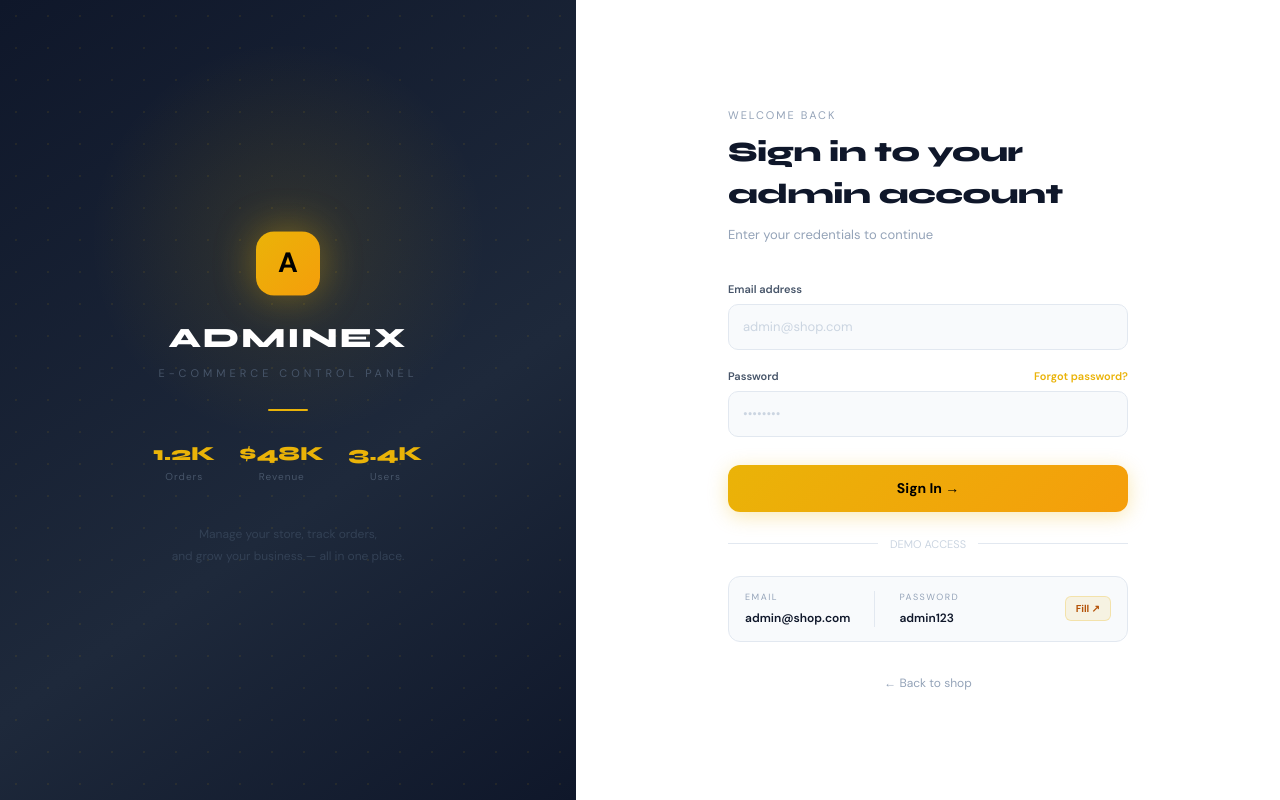
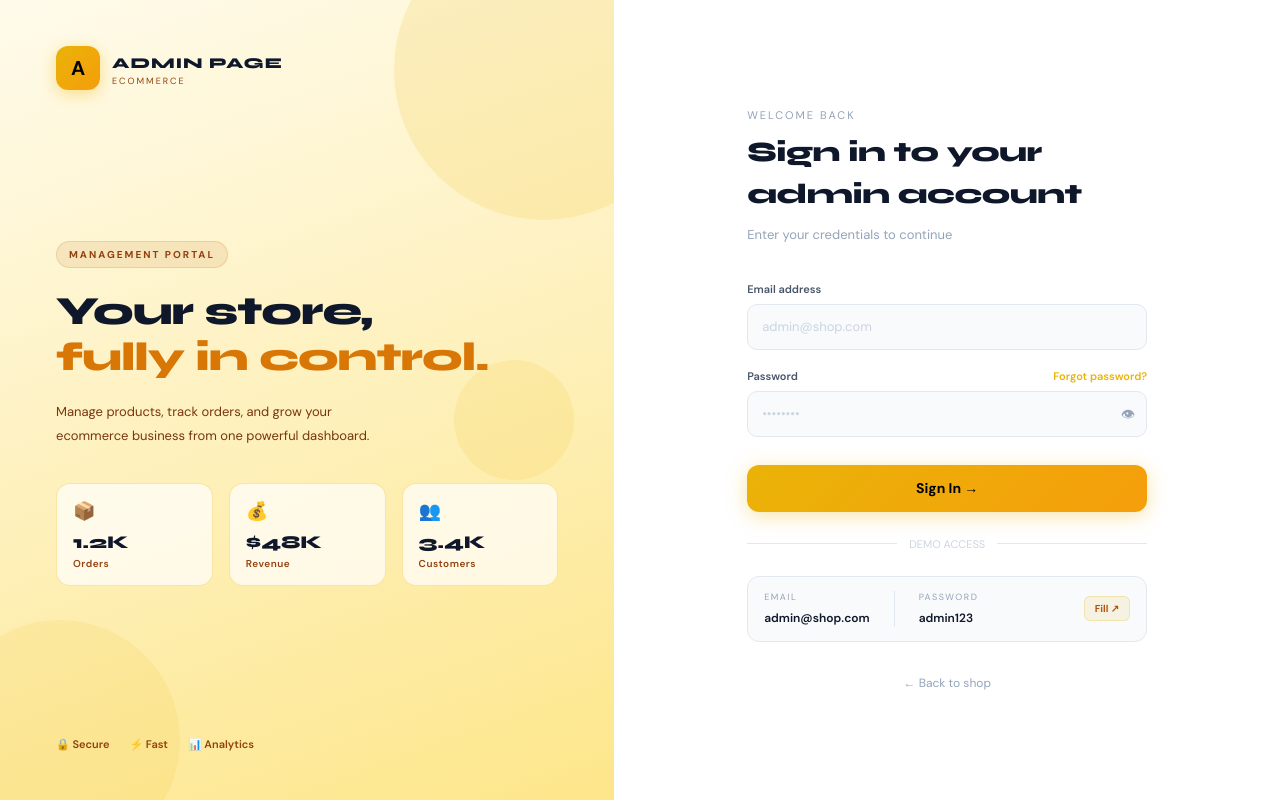
Before and after one commit to Rouki1210/EcommerceFE, a React (Vite) app: page /admin/login in a window 1280 px wide. Built offline with nearby package versions, Linux system fonts and the light colour scheme.

Commit message:
update login admin page

```diff
--- a/src/components/admin/Sidebar.jsx
+++ b/src/components/admin/Sidebar.jsx
@@ -1,13 +1,20 @@
 import { useNavigate, useLocation } from "react-router-dom";
 import { DiCssTricks } from "react-icons/di";
+import { HiStop } from "react-icons/hi";
+import { TbNoDerivatives } from "react-icons/tb";
+import { FaUserShield } from "react-icons/fa6";
+import { IoMdAnalytics } from "react-icons/io";
+import { IoMdSettings } from "react-icons/io";
+
+
 
 const navItems = [
     { label: "Dashboard", icon: <DiCssTricks />, path: "/admin/dashboard" },
-    { label: "Products",  icon: "◈", path: "/admin/products" },
-    { label: "Orders",    icon: "◎", path: "/admin/orders", badge: 5 },
-    { label: "Users",     icon: "◉", path: "/admin/users" },
-    { label: "Analytics", icon: "◇", path: "/admin/analytics" },
-    { label: "Settings",  icon: "⚙", path: "/admin/settings" },
+    { label: "Products",  icon: <HiStop />, path: "/admin/products" },
+    { label: "Orders",    icon: <TbNoDerivatives />, path: "/admin/orders", badge: 5 },
+    { label: "Users",     icon: <FaUserShield />, path: "/admin/users" },
+    { label: "Analytics", icon: <IoMdAnalytics />, path: "/admin/analytics" },
+    { label: "Settings",  icon: <IoMdSettings />, path: "/admin/settings" },
 ];
 
 export default function Sidebar() {
@@ -36,10 +43,10 @@ export default function Sidebar() {
                         animation: "float 3s ease-in-out infinite",
                     }}>A</div>
                     <div>
-                        <div style={{ fontFamily: "Syne, sans-serif", color: "#fff", fontSize: 16, fontWeight: 800, letterSpacing: 1 }}>
-                            ADMINEX
+                        <div style={{ fontFamily: "Syne, sans-serif", color: "#fff", fontSize: 13, fontWeight: 800, letterSpacing: 0.5 }}>
+                            ADMIN PAGE
                         </div>
-                        <div style={{ color: "#475569", fontSize: 10, letterSpacing: 2 }}>CONTROL PANEL</div>
+                        <div style={{ color: "#475569", fontSize: 9, letterSpacing: 1.5 }}>ECOMMERCE</div>
                     </div>
                 </div>
             </div>
@@ -69,15 +76,15 @@ export default function Sidebar() {
                             }} />
                         )}
                         <span style={{ fontSize: 14, color: activeNav === item.label ? "#eab308" : "#475569" }}>
-              {item.icon}
-            </span>
+                            {item.icon}
+                        </span>
                         <span style={{
                             fontSize: 13, fontWeight: activeNav === item.label ? 600 : 400,
                             color: activeNav === item.label ? "#eab308" : "#64748b",
                             letterSpacing: 0.3,
                         }}>
-              {item.label}
-            </span>
+                            {item.label}
+                        </span>
                         {item.badge && (
                             <span style={{
                                 marginLeft: "auto", background: "rgba(234,179,8,0.2)", color: "#eab308",
@@ -102,7 +109,6 @@ export default function Sidebar() {
                         <div style={{ color: "#e2e8f0", fontSize: 12, fontWeight: 600 }}>Admin User</div>
                         <div style={{ color: "#475569", fontSize: 10 }}>admin@shop.com</div>
                     </div>
-                    {/* Logout */}
                     <button
                         onClick={() => {
                             localStorage.removeItem("adminAuth");
--- a/src/pages/admin/AdminLogin.jsx
+++ b/src/pages/admin/AdminLogin.jsx
@@ -36,7 +36,6 @@ export default function AdminLogin() {
         <div style={{
             minHeight: "100vh", display: "flex",
             fontFamily: "'DM Sans', 'Segoe UI', sans-serif",
-            background: "#f1f5f9",
         }}>
             <style>{`
                 @import url('https://fonts.googleapis.com/css2?family=DM+Sans:wght@400;500;600;700&family=Syne:wght@700;800&display=swap');
@@ -46,73 +45,122 @@ export default function AdminLogin() {
                 }
                 @keyframes float {
                     0%,100% { transform: translateY(0); }
-          50%      { transform: translateY(-6px); }
+                    50%      { transform: translateY(-8px); }
                 }
-        @keyframes spin {
-          to { transform: rotate(360deg); }
+                @keyframes spin { to { transform: rotate(360deg); } }
+                @keyframes shimmer {
+                    0% { background-position: -200% center; }
+                    100% { background-position: 200% center; }
                 }
                 input::placeholder { color: #cbd5e1; }
-        .login-input:focus { border-color: #eab308 !important; background: #fff !important; box-shadow: 0 0 0 3px rgba(234,179,8,0.1) !important; }
+                .login-input:focus {
+                    border-color: #eab308 !important;
+                    background: #fff !important;
+                    box-shadow: 0 0 0 3px rgba(234,179,8,0.1) !important;
+                }
+                .stat-card:hover { transform: translateY(-2px); }
             `}</style>
 
-            {/* LEFT PANEL — Branding */}
+            {/* LEFT PANEL — Light editorial style */}
             <div style={{
-                width: "45%", background: "linear-gradient(145deg, #0f172a 0%, #1e293b 60%, #0f172a 100%)",
-                display: "flex", flexDirection: "column", justifyContent: "center", alignItems: "center",
-                padding: 48, position: "relative", overflow: "hidden",
+                width: "48%",
+                background: "linear-gradient(160deg, #fffbeb 0%, #fef3c7 40%, #fde68a 100%)",
+                display: "flex", flexDirection: "column",
+                justifyContent: "space-between",
+                padding: "48px 56px",
+                position: "relative", overflow: "hidden",
             }}>
-                {/* Grid pattern */}
+                {/* Decorative circles */}
                 <div style={{
-                    position: "absolute", inset: 0,
-                    backgroundImage: "radial-gradient(rgba(234,179,8,0.08) 1px, transparent 1px)",
-                    backgroundSize: "32px 32px",
+                    position: "absolute", top: -80, right: -80,
+                    width: 300, height: 300, borderRadius: "50%",
+                    background: "rgba(234,179,8,0.15)", pointerEvents: "none",
                 }} />
-                {/* Glow */}
                 <div style={{
-                    position: "absolute", top: "30%", left: "50%", transform: "translate(-50%,-50%)",
-                    width: 400, height: 400,
-                    background: "radial-gradient(circle, rgba(234,179,8,0.12) 0%, transparent 70%)",
+                    position: "absolute", bottom: -60, left: -60,
+                    width: 240, height: 240, borderRadius: "50%",
+                    background: "rgba(234,179,8,0.1)", pointerEvents: "none",
+                }} />
+                <div style={{
+                    position: "absolute", top: "45%", right: 40,
+                    width: 120, height: 120, borderRadius: "50%",
+                    background: "rgba(234,179,8,0.12)", pointerEvents: "none",
                 }} />
 
-                <div style={{ position: "relative", zIndex: 1, textAlign: "center", animation: "fadeSlideUp 0.6s ease both" }}>
-                    {/* Logo */}
+                {/* Top: Logo */}
+                <div style={{ position: "relative", zIndex: 1, animation: "fadeSlideUp 0.5s ease both" }}>
+                    <div style={{ display: "flex", alignItems: "center", gap: 12 }}>
                         <div style={{
-                        width: 64, height: 64, borderRadius: 18,
+                            width: 44, height: 44, borderRadius: 12,
                             background: "linear-gradient(135deg, #eab308, #f59e0b)",
                             display: "flex", alignItems: "center", justifyContent: "center",
-                        fontSize: 28, fontWeight: 900, color: "#000",
-                        boxShadow: "0 0 40px rgba(234,179,8,0.4)",
-                        margin: "0 auto 20px",
+                            fontSize: 20, fontWeight: 900, color: "#000",
+                            boxShadow: "0 4px 16px rgba(234,179,8,0.4)",
                             animation: "float 3s ease-in-out infinite",
                         }}>A</div>
-
-                    <div style={{ fontFamily: "Syne, sans-serif", color: "#fff", fontSize: 28, fontWeight: 800, letterSpacing: 2 }}>
-                        ADMINEX
+                        <div>
+                            <div style={{ fontFamily: "Syne, sans-serif", color: "#0f172a", fontSize: 15, fontWeight: 800, letterSpacing: 1 }}>
+                                ADMIN PAGE
                             </div>
-                    <div style={{ color: "#475569", fontSize: 11, letterSpacing: 4, marginTop: 6 }}>
-                        E-COMMERCE CONTROL PANEL
+                            <div style={{ color: "#92400e", fontSize: 9, letterSpacing: 2 }}>ECOMMERCE</div>
+                        </div>
+                    </div>
                 </div>
 
-                    {/* Divider */}
-                    <div style={{ width: 40, height: 2, background: "#eab308", margin: "28px auto", borderRadius: 2 }} />
+                {/* Middle: Hero text */}
+                <div style={{ position: "relative", zIndex: 1, animation: "fadeSlideUp 0.6s ease 0.1s both" }}>
+                    <div style={{
+                        display: "inline-block", background: "rgba(180,83,9,0.1)",
+                        color: "#92400e", fontSize: 10, fontWeight: 700,
+                        letterSpacing: 2, padding: "5px 12px", borderRadius: 20,
+                        marginBottom: 20, border: "1px solid rgba(180,83,9,0.15)",
+                    }}>MANAGEMENT PORTAL</div>
 
-                    {/* Stats preview */}
-                    <div style={{ display: "flex", gap: 24, justifyContent: "center" }}>
+                    <h2 style={{
+                        fontFamily: "Syne, sans-serif", color: "#0f172a",
+                        fontSize: 40, fontWeight: 800, lineHeight: 1.15,
+                        letterSpacing: -1, margin: "0 0 20px",
+                    }}>
+                        Your store,<br />
+                        <span style={{ color: "#d97706" }}>fully in control.</span>
+                    </h2>
+
+                    <p style={{ color: "#78350f", fontSize: 13, lineHeight: 1.8, maxWidth: 320, margin: 0 }}>
+                        Manage products, track orders, and grow your ecommerce business from one powerful dashboard.
+                    </p>
+
+                    {/* Stats row */}
+                    <div style={{ display: "flex", gap: 16, marginTop: 36 }}>
                         {[
-                            { label: "Orders", value: "1.2K" },
-                            { label: "Revenue", value: "$48K" },
-                            { label: "Users", value: "3.4K" },
+                            { value: "1.2K", label: "Orders", icon: "📦" },
+                            { value: "$48K", label: "Revenue", icon: "💰" },
+                            { value: "3.4K", label: "Customers", icon: "👥" },
                         ].map((s, i) => (
-                            <div key={i} style={{ textAlign: "center" }}>
-                                <div style={{ fontFamily: "Syne, sans-serif", color: "#eab308", fontSize: 20, fontWeight: 800 }}>{s.value}</div>
-                                <div style={{ color: "#475569", fontSize: 10, letterSpacing: 1 }}>{s.label}</div>
+                            <div key={i} className="stat-card" style={{
+                                flex: 1, background: "rgba(255,255,255,0.7)",
+                                border: "1px solid rgba(234,179,8,0.3)",
+                                borderRadius: 14, padding: "14px 16px",
+                                backdropFilter: "blur(8px)",
+                                transition: "transform 0.2s",
+                                cursor: "default",
+                            }}>
+                                <div style={{ fontSize: 18, marginBottom: 4 }}>{s.icon}</div>
+                                <div style={{ fontFamily: "Syne, sans-serif", color: "#0f172a", fontSize: 18, fontWeight: 800 }}>{s.value}</div>
+                                <div style={{ color: "#92400e", fontSize: 10, fontWeight: 600, letterSpacing: 0.5 }}>{s.label}</div>
                             </div>
                         ))}
                     </div>
+                </div>
 
-                    <div style={{ marginTop: 40, color: "#334155", fontSize: 12, lineHeight: 1.8, maxWidth: 280 }}>
-                        Manage your store, track orders,<br />
-                        and grow your business — all in one place.
+                {/* Bottom: trust badges */}
+                <div style={{ position: "relative", zIndex: 1, animation: "fadeSlideUp 0.6s ease 0.2s both" }}>
+                    <div style={{ display: "flex", gap: 20, alignItems: "center" }}>
+                        {["🔒 Secure", "⚡ Fast", "📊 Analytics"].map((t, i) => (
+                            <div key={i} style={{
+                                color: "#92400e", fontSize: 11, fontWeight: 600,
+                                display: "flex", alignItems: "center", gap: 4,
+                            }}>{t}</div>
+                        ))}
                     </div>
                 </div>
             </div>
@@ -125,9 +173,8 @@ export default function AdminLogin() {
             }}>
                 <div style={{
                     width: "100%", maxWidth: 400,
-                    animation: "fadeSlideUp 0.5s ease 0.1s both",
+                    animation: "fadeSlideUp 0.5s ease 0.15s both",
                 }}>
-                    {/* Header */}
                     <div style={{ marginBottom: 36 }}>
                         <div style={{ color: "#94a3b8", fontSize: 11, letterSpacing: 2, marginBottom: 8 }}>
                             WELCOME BACK
@@ -141,7 +188,6 @@ export default function AdminLogin() {
                         </p>
                     </div>
 
-                    {/* Error */}
                     {error && (
                         <div style={{
                             background: "#fef2f2", border: "1px solid #fecaca",
@@ -150,7 +196,6 @@ export default function AdminLogin() {
                         }}>⚠ {error}</div>
                     )}
 
-                    {/* Email */}
                     <div style={{ marginBottom: 18 }}>
                         <label style={{ color: "#475569", fontSize: 11, fontWeight: 600, display: "block", marginBottom: 7 }}>
                             Email address
@@ -165,7 +210,6 @@ export default function AdminLogin() {
                         />
                     </div>
 
-                    {/* Password */}
                     <div style={{ marginBottom: 28 }}>
                         <div style={{ display: "flex", justifyContent: "space-between", marginBottom: 7 }}>
                             <label style={{ color: "#475569", fontSize: 11, fontWeight: 600 }}>Password</label>
@@ -182,16 +226,19 @@ export default function AdminLogin() {
                                 placeholder="••••••••"
                                 style={{ ...inp, paddingRight: 44 }}
                             />
+                            <button onClick={() => setShowPass(!showPass)} style={{
+                                position: "absolute", right: 12, top: "50%", transform: "translateY(-50%)",
+                                background: "none", border: "none", cursor: "pointer", color: "#94a3b8", fontSize: 14,
+                            }}>{showPass ? "🙈" : "👁"}</button>
                         </div>
                     </div>
 
-                    {/* Submit */}
                     <button onClick={handleSubmit} disabled={loading} style={{
                         width: "100%", padding: "13px",
                         background: loading ? "#fde68a" : "linear-gradient(135deg, #eab308, #f59e0b)",
                         border: "none", borderRadius: 12, cursor: loading ? "not-allowed" : "pointer",
                         color: "#000", fontWeight: 800, fontSize: 14,
-                        boxShadow: loading ? "none" : "0 4px 20px rgba(234,179,8,0.3)",
+                        boxShadow: loading ? "none" : "0 4px 20px rgba(234,179,8,0.35)",
                         transition: "all 0.2s", display: "flex", alignItems: "center", justifyContent: "center", gap: 8,
                     }}>
                         {loading
@@ -200,23 +247,21 @@ export default function AdminLogin() {
                         }
                     </button>
 
-                    {/* Divider */}
                     <div style={{ display: "flex", alignItems: "center", gap: 12, margin: "24px 0" }}>
                         <div style={{ flex: 1, height: 1, background: "#e2e8f0" }} />
                         <span style={{ color: "#cbd5e1", fontSize: 11 }}>DEMO ACCESS</span>
                         <div style={{ flex: 1, height: 1, background: "#e2e8f0" }} />
                     </div>
 
-                    {/* Demo credentials */}
                     <div style={{
                         background: "#f8fafc", borderRadius: 12, padding: "14px 16px",
-                        border: "1px solid #e2e8f0", display: "flex", gap: 24,
+                        border: "1px solid #e2e8f0", display: "flex", gap: 24, alignItems: "center",
                     }}>
                         <div>
                             <div style={{ color: "#94a3b8", fontSize: 9, letterSpacing: 1.5, marginBottom: 4 }}>EMAIL</div>
                             <div style={{ color: "#0f172a", fontSize: 12, fontWeight: 600 }}>admin@shop.com</div>
                         </div>
-                        <div style={{ width: 1, background: "#e2e8f0" }} />
+                        <div style={{ width: 1, background: "#e2e8f0", alignSelf: "stretch" }} />
                         <div>
                             <div style={{ color: "#94a3b8", fontSize: 9, letterSpacing: 1.5, marginBottom: 4 }}>PASSWORD</div>
                             <div style={{ color: "#0f172a", fontSize: 12, fontWeight: 600 }}>admin123</div>
@@ -226,13 +271,12 @@ export default function AdminLogin() {
                             style={{
                                 marginLeft: "auto", background: "rgba(234,179,8,0.1)",
                                 border: "1px solid rgba(234,179,8,0.25)", color: "#b45309",
-                                fontSize: 10, fontWeight: 700, padding: "4px 10px", borderRadius: 6, cursor: "pointer",
-                                alignSelf: "center", whiteSpace: "nowrap",
+                                fontSize: 10, fontWeight: 700, padding: "4px 10px", borderRadius: 6,
+                                cursor: "pointer", whiteSpace: "nowrap",
                             }}
                         >Fill ↗</button>
                     </div>
 
-                    {/* Back */}
                     <div style={{ textAlign: "center", marginTop: 28 }}>
                         <a href="/" style={{ color: "#94a3b8", fontSize: 12, textDecoration: "none" }}>
                             ← Back to shop
```
Lines whose indentation alone changed are shown as unchanged.
